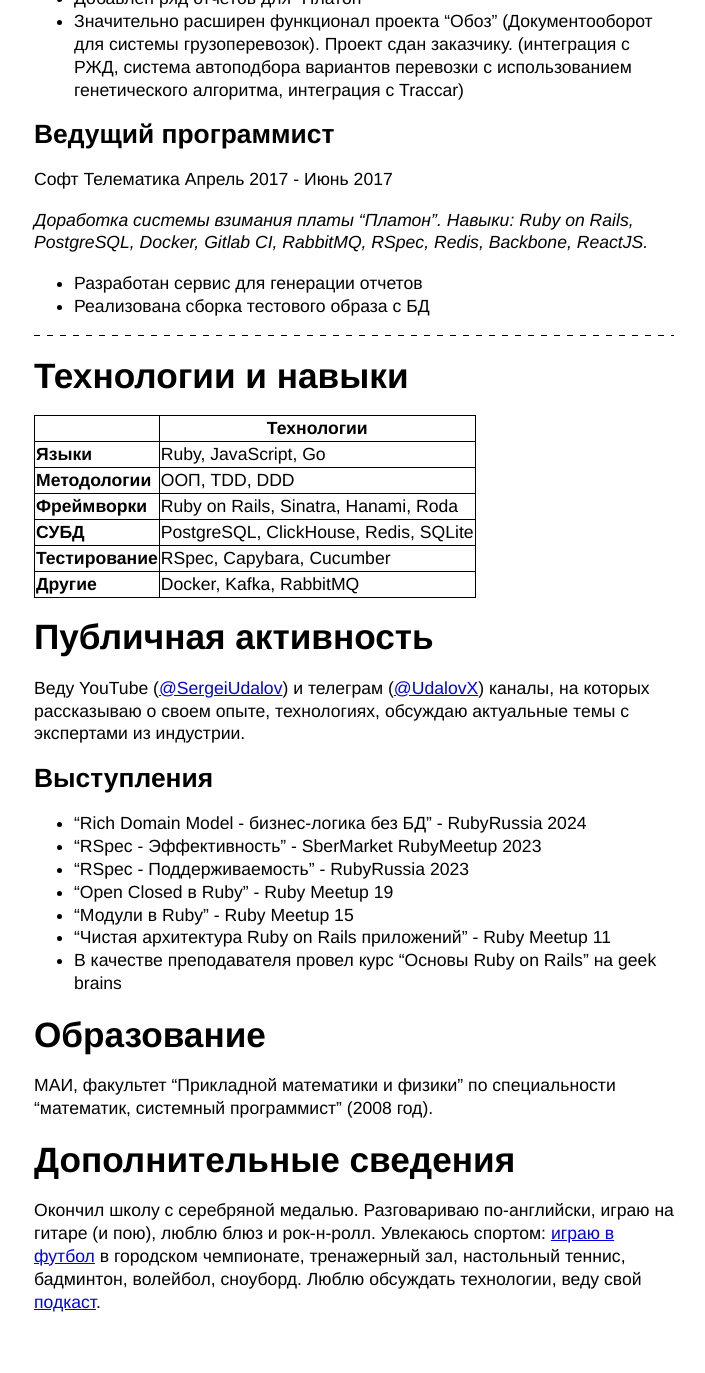
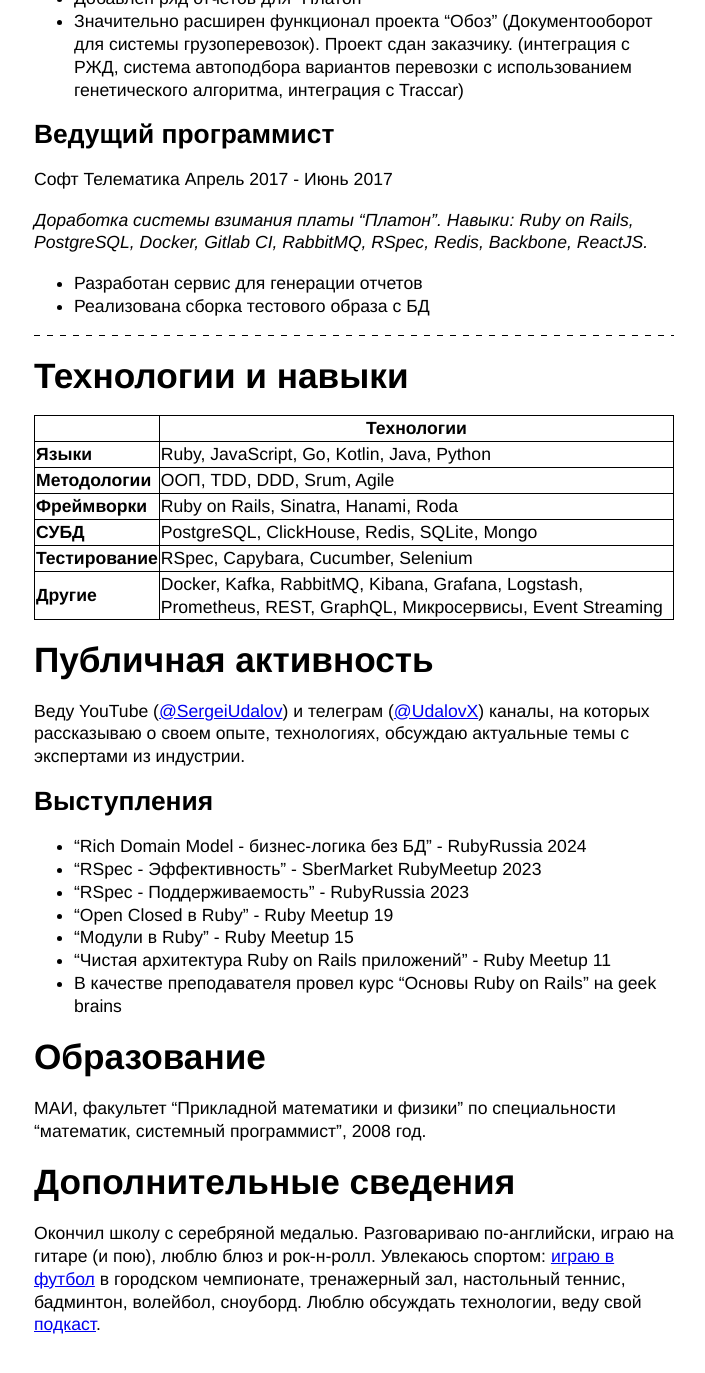
Before and after one commit to sergio-fry/blog, a Jekyll site: the page built from cv.md, in a window 1280 px wide and 1400 px high, scrolled down 2529 px. Shown: the top 1373 px of the window, without its empty margins (286-991 px from the left). Built offline with Jekyll 4.4.1, drawn with Linux system fonts in a browser that asks for light colours.

Commit message:
vault backup: 2025-01-15 16:48:44
Affected files:
cv.md

```diff
--- a/cv.md
+++ b/cv.md
@@ -91,14 +91,14 @@ ecom.tech (samokat.tech)
 
 # Технологии и навыки
 
-|                  | Технологии                            |
-| ---------------- | ------------------------------------- |
-| **Языки**        | Ruby, JavaScript, Go                  |
-| **Методологии**  | ООП, TDD, DDD                         |
-| **Фреймворки**   | Ruby on Rails, Sinatra, Hanami, Roda  |
-| **СУБД**         | PostgreSQL, ClickHouse, Redis, SQLite |
-| **Тестирование** | RSpec, Capybara, Cucumber             |
-| **Другие**       | Docker, Kafka, RabbitMQ               |
+|                  | Технологии                                                                                                   |
+| ---------------- | ------------------------------------------------------------------------------------------------------------ |
+| **Языки**        | Ruby, JavaScript, Go, Kotlin, Java, Python                                                                   |
+| **Методологии**  | ООП, TDD, DDD, Srum, Agile                                                                                   |
+| **Фреймворки**   | Ruby on Rails, Sinatra, Hanami, Roda                                                                         |
+| **СУБД**         | PostgreSQL, ClickHouse, Redis, SQLite, Mongo                                                                 |
+| **Тестирование** | RSpec, Capybara, Cucumber, Selenium                                                                          |
+| **Другие**       | Docker, Kafka, RabbitMQ, Kibana, Grafana, Logstash, Prometheus, REST, GraphQL, Микросервисы, Event Streaming |
 
 # Публичная активность
 Веду YouTube ([@SergeiUdalov](https://www.youtube.com/@SergeiUdalov)) и телеграм ([@UdalovX](https://t.me/UdalovX)) каналы, на которых рассказываю о своем опыте, технологиях, обсуждаю актуальные темы с экспертами из индустрии.
@@ -112,10 +112,9 @@ ecom.tech (samokat.tech)
 * "Чистая архитектура Ruby on Rails приложений" - Ruby Meetup 11
 * В качестве преподавателя провел курс "Основы Ruby on Rails" на geek brains
 
-
 # Образование
 
-МАИ, факультет “Прикладной математики и физики” по специальности “математик, системный программист” (2008 год).
+МАИ, факультет “Прикладной математики и физики” по специальности “математик, системный программист”, 2008 год.
 
 # Дополнительные сведения
 Окончил школу с серебряной медалью. Разговариваю по-английски, играю на гитаре (и пою), люблю блюз и рок-н-ролл. Увлекаюсь спортом: [играю в футбол](https://bmfl.ru/player/удалов-сергей-олегович/) в городском чемпионате, тренажерный зал, настольный теннис, бадминтон, волейбол, сноуборд. Люблю обсуждать технологии, веду свой [подкаст](https://heavytech.mave.digital).
```
